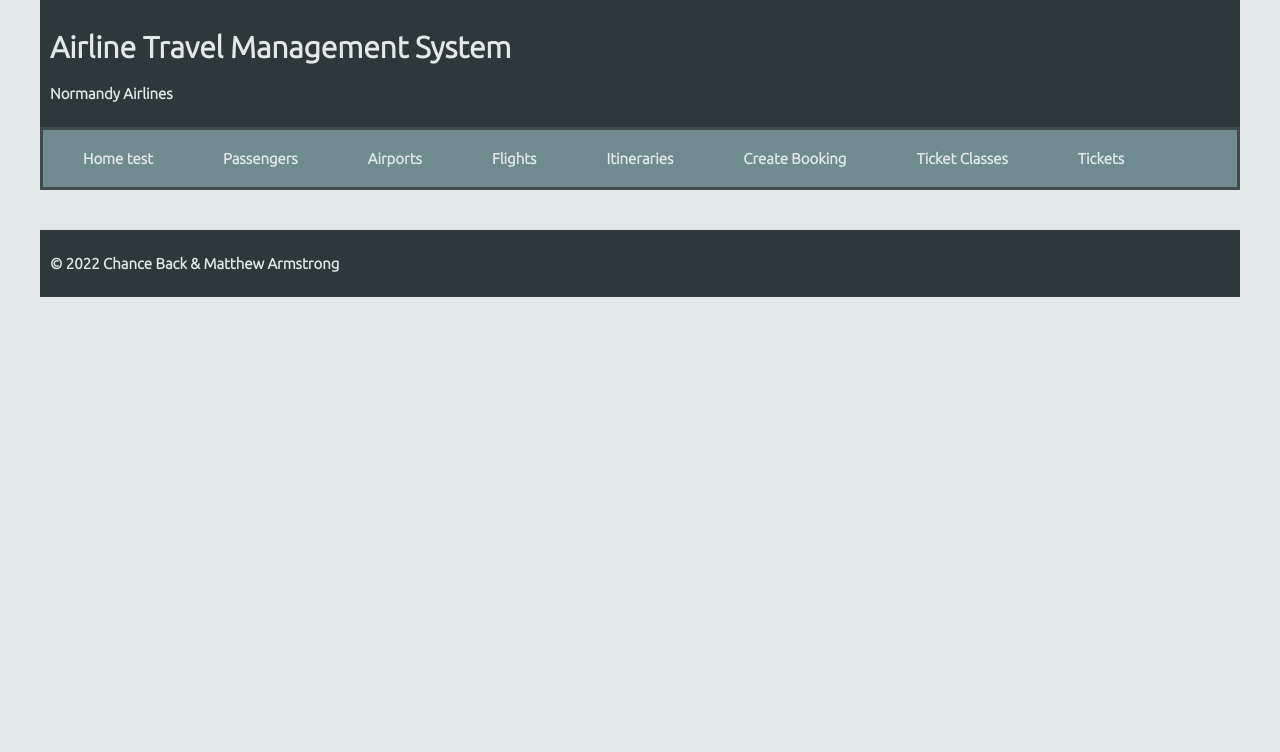
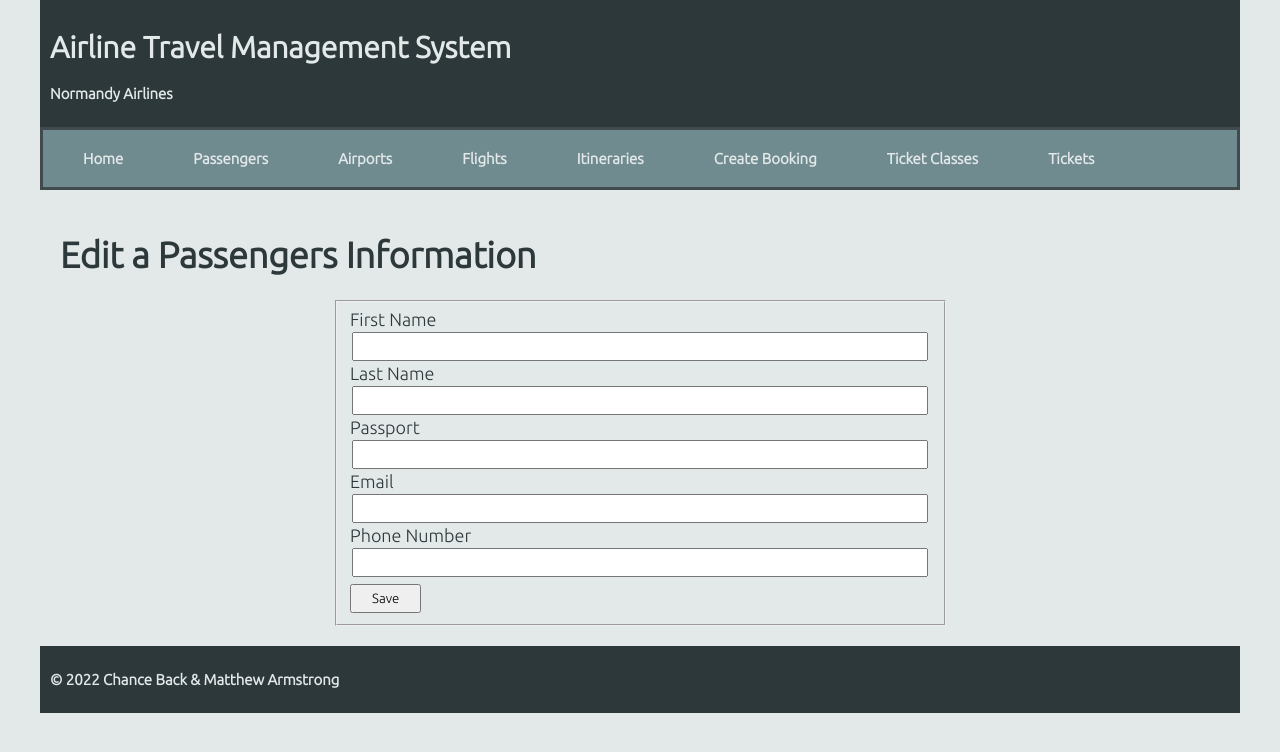
Before and after one commit to chanceback/Airline-Travel-Management-System, a React (Create React App) app in the folder project/p-frontend/: page /passengers-edit in a window 1280 px wide. Shown: the top 752 px of the page. Built offline with nearby package versions, Linux system fonts and the light colour scheme.

Commit message:
CRUD operational with Passengers, navigates diff pages

```diff
--- a/project/p-frontend/src/API.js
+++ b/project/p-frontend/src/API.js
@@ -1 +1 @@
-export const API_URL = "http://flip3.engr.oregonstate.edu:11785";
+export const API_URL = "http://flip2.engr.oregonstate.edu:11785";
--- a/project/p-frontend/src/App.js
+++ b/project/p-frontend/src/App.js
@@ -1,5 +1,5 @@
 // Import dependencies
-import React from 'react';
+import React, { useState } from 'react';
 import { BrowserRouter as Router, Routes, Route } from 'react-router-dom';
 
 // Import Components, styles, media
@@ -15,9 +15,12 @@ import ItinerariesPage from './pages/ItinerariesPage';
 import CreateBookingPage from './pages/CreateBookingPage';
 import TicketsPage from './pages/TicketsPage';
 import TicketClassesPage from './pages/TicketClassesPage';
+import UpdatePassengerPage from './pages/UpdatePassengerPage';
+import CreatePassengerPage from './pages/CreatePassengerPage';
 
 
 function App() {
+  const [passengerToUpdate, setPassengerToUpdate] = useState([])
 
   return (
     <Router>
@@ -32,7 +35,9 @@ function App() {
           <main>
           <Routes>
             <Route path="/" element={<HomePage />} />
-            <Route path="passengers" element={<PassengersPage />} />
+            <Route path="passengers" element={<PassengersPage setPassengerToUpdate={setPassengerToUpdate} />} />
+            <Route path="passengers-edit" element={<UpdatePassengerPage passenger={passengerToUpdate} />} />
+            <Route path="passengers-add" element={<CreatePassengerPage />} />
             <Route path="airports" element={<AirportPage />} />
             <Route path="flights" element={<FlightsPage />} />
             <Route path="itineraries" element={<ItinerariesPage />} />
--- a/project/p-frontend/src/components/Navigation.js
+++ b/project/p-frontend/src/components/Navigation.js
@@ -5,7 +5,7 @@ import { Link } from 'react-router-dom';
 function Navigation() {
   return (
     <nav>
-        <Link to="/">Home test</Link>
+        <Link to="/">Home</Link>
         <Link to="passengers">Passengers</Link>
         <Link to="airports">Airports</Link>
         <Link to="flights">Flights</Link>
--- /dev/null
+++ b/project/p-frontend/src/pages/CreatePassengerPage.js
@@ -0,0 +1,90 @@
+import React, { useState } from 'react';
+import { API_URL } from '../API';
+import { useNavigate } from 'react-router-dom';
+
+function CreatePassengerPage() {
+
+    const [firstName, setFirstName] = useState('')
+    const [lastName, setLastName] = useState('')
+    const [passport, setPassport] = useState('')
+    const [email, setEmail] = useState('')
+    const [phoneNumber, setPhoneNumber] = useState('')
+
+    const navigate = useNavigate()
+
+    const addPassenger = async () => {
+        const newPassenger = { firstName, lastName, passport, email, phoneNumber}
+        const response = await fetch(`${API_URL}/passengers/add`, {
+            method: 'post',
+            body: JSON.stringify(newPassenger),
+            headers: {
+                'Content-Type': 'application/json',
+            }
+        });
+        if(response.status === 201){
+            alert("Successfully added the passenger!")
+
+        } else {
+            alert(`Failed to add exercise, status code = ${response.status}`)
+        };
+        navigate('../passengers')
+
+    }
+
+  return (
+    <>
+    <form onSubmit={(e) => { e.preventDefault();}}>
+        <legend><strong>Add New Passenger to Table</strong></legend>
+            <fieldset class="fields">
+                <label for="firstName"> first name </label>
+                <input
+                    type="text"
+                    name="firstName"
+                    value={firstName}
+                    onChange={e => setFirstName(e.target.value)}
+                    id="firstName" />
+
+                <label> last name </label>
+                <input
+                    type="text"
+                    name="lastName"
+                    value={lastName}
+                    onChange={e => setLastName(e.target.value)}
+                    id="lastName" />
+
+                <label> passport # </label>
+                <input
+                    type="text"
+                    name="passport"
+                    value={passport}
+                    onChange={e => setPassport(e.target.value)}
+                    id="passport" />
+                <label> email </label>
+                <input
+                    type="email"
+                    name="email"
+                    value={email}
+                    onChange={e => setEmail(e.target.value)}
+                    id="email" />
+                <label> phone number </label>
+                <input
+                    type="text"
+                    name="phone"
+                    value={phoneNumber}
+                    onChange={e => setPhoneNumber(e.target.value)}
+                    id="phoneNumber" />
+
+                <label for="submit">
+                    <button
+                        type="submit"
+                        onClick={addPassenger}
+                        id="submit"
+                    >Add</button>
+                </label>
+            </fieldset>
+	</form>
+    </>
+  );
+}
+
+export default CreatePassengerPage;
--- a/project/p-frontend/src/pages/PassengersPage.js
+++ b/project/p-frontend/src/pages/PassengersPage.js
@@ -1,11 +1,12 @@
 import React from 'react';
 import PassengersTable from '../components/tables/PassengersTable';
-import CreatePassenger from '../components/forms/CreatePassenger';
 import { useState, useEffect } from 'react';
 import { API_URL } from '../API';
-import UpdatePassenger from '../components/forms/UpdatePassenger';
+import { useNavigate } from 'react-router-dom';
 
-function PassengersPage() {
+function PassengersPage({ setPassengerToUpdate }) {
+    // Use navigate for updating
+    const navigate = useNavigate()
 
     // Use state to bring in the data
     const [passengers, setPassengers] = useState([]);
@@ -18,24 +19,15 @@ function PassengersPage() {
     }
 
     // UPDATE a Passenger
-    const [passengerToUpdate, setPassengerToUpdate] = useState([])
-    const dummyPassenger = {
-        passenger_id : null,
-        first_name : null,
-        last_name: null,
-        passport: null,
-        email: null,
-        phone_number: null
-
-    }
-    const onEditPassenger = passenger => {
-        setPassengerToUpdate(passenger);
-        toggleVisible()
-        // similar to how when it opens a new page. It takes the passenger, then renders the form with passenger info. that should be goal
+    const onEditPassenger = async passenger => {
+        setPassengerToUpdate(passenger)
+        navigate('../passengers-edit')
     }
 
-    const [isVisible, setIsVisible] = useState(false)
-    const toggleVisible = () => { setIsVisible(!isVisible) }
+    // CREATE a Passenger
+    const navigateToCreate = () => {
+        navigate('../passengers-add')
+    }
 
 
     // DELETE a Passenger
@@ -55,6 +47,8 @@ function PassengersPage() {
         loadPassengers();
     }, []);
 
+
+
     return(
         <>
         <h1>Passengers</h1>
@@ -72,15 +66,7 @@ function PassengersPage() {
                     onDelete={onDeletePassenger}
                 />
 
-            <CreatePassenger setPassengers={setPassengers} />
-
-            {isVisible
-                ? <UpdatePassenger passenger={passengerToUpdate} setPassengers={setPassengers} />
-                : <></>
-            }
-
-
-
+            <button onClick={navigateToCreate}>Create New Passenger</button>
 
         </>
     )
--- /dev/null
+++ b/project/p-frontend/src/pages/UpdatePassengerPage.js
@@ -0,0 +1,87 @@
+import {React, useState} from "react";
+import { API_URL } from "../API";
+import { useNavigate } from 'react-router-dom';
+
+function UpdatePassengerPage({ passenger }){
+    const [firstName, setFirstName] = useState(passenger.first_name)
+    const [lastName, setLastName] = useState(passenger.last_name)
+    const [passport, setPassport] = useState(passenger.passport)
+    const [email, setEmail] = useState(passenger.email)
+    const [phoneNumber, setPhoneNumber] = useState(passenger.phone_number)
+
+    const navigate = useNavigate()
+
+    const editPassenger = async () => {
+        const response = await fetch(`${API_URL}/passengers/${passenger.passenger_id}`, {
+            method: 'PUT',
+            body: JSON.stringify({
+                firstName: firstName,
+                lastName: lastName,
+                passport: passport,
+                email: email,
+                phoneNumber: phoneNumber
+            }),
+            headers: {'Content-Type': 'application/json',},
+        });
+        if (response.status === 200) {
+            alert("Successfully edited passenger!");
+        } else {
+            const errMessage = await response.json();
+            alert(`Failed to update exercise. Status ${response.status}. ${errMessage.Error}`);
+        }
+        navigate('../passengers')
+    }
+
+    return (
+        <>
+        <h1>Edit a Passengers Information</h1>
+        <form onSubmit={(e) => { e.preventDefault();}}>
+                <fieldset>
+                    <label for="firstName">First Name</label>
+                    <input
+                        type="text"
+                        value={firstName}
+                        onChange={e => setFirstName(e.target.value)}
+                        id="firstName" />
+
+                    <label for="lastName">Last Name</label>
+                    <input
+                        type="text"
+                        value={lastName}
+                        onChange={e => setLastName(e.target.value)}
+                        id="lastName" />
+
+                    <label for="passport">Passport</label>
+                    <input
+                        type="text"
+                        value={passport}
+                        onChange={e => setPassport(e.target.value)}
+                        id="passport" />
+
+                    <label for="email">Email</label>
+                    <input
+                        type="email"
+                        value={email}
+                        onChange={e => setEmail(e.target.value)}
+                        id="email" >
+                    </input>
+
+                    <label for="phoneNumber">Phone Number</label>
+                    <input
+                        type="text"
+                        value={phoneNumber}
+                        onChange={e => setPhoneNumber(e.target.value)}
+                        id="phoneNumber" />
+
+                    <label for="submit">
+                    <button
+                        onClick={editPassenger}
+                        id="submit"
+                    >Save</button></label>
+                </fieldset>
+            </form>
+        </>
+    )
+}
+
+export default UpdatePassengerPage;
```
Also changed, not shown: 1 other file (tests, documents, lock files or other folders).
